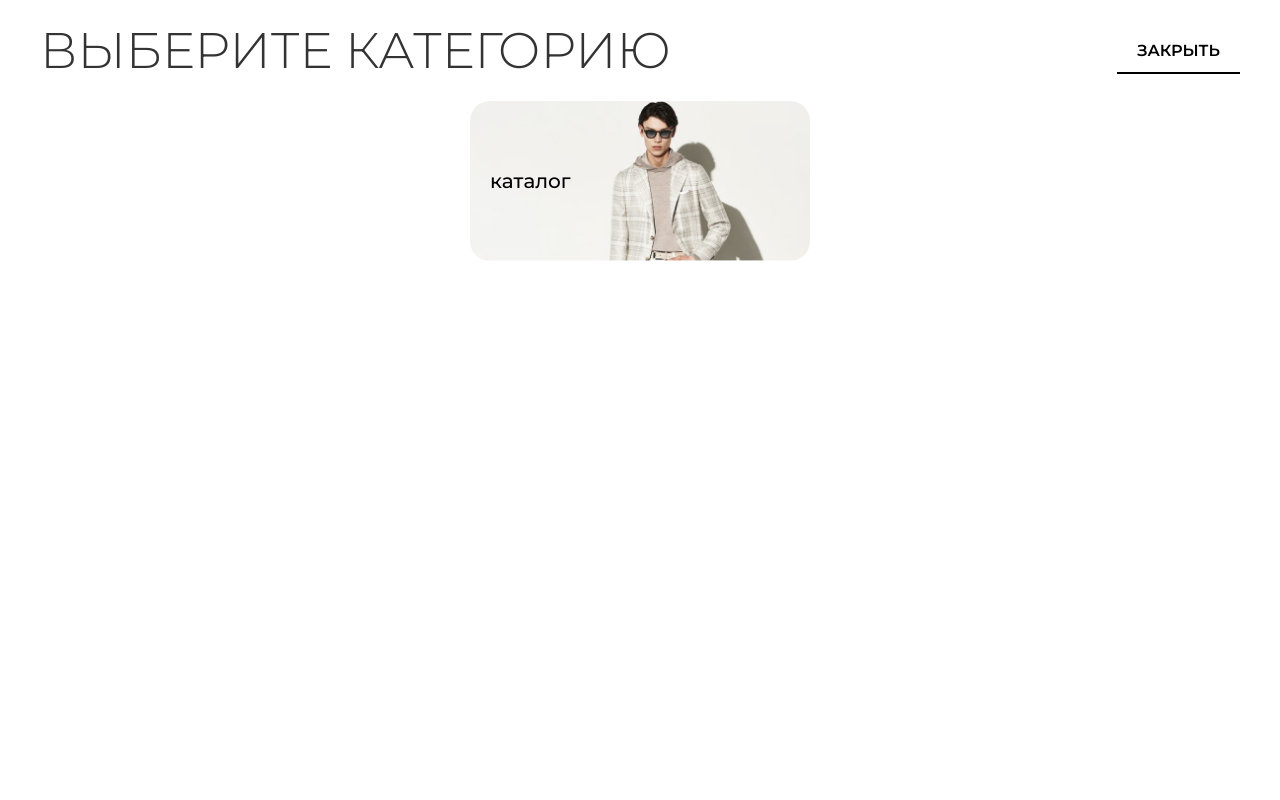
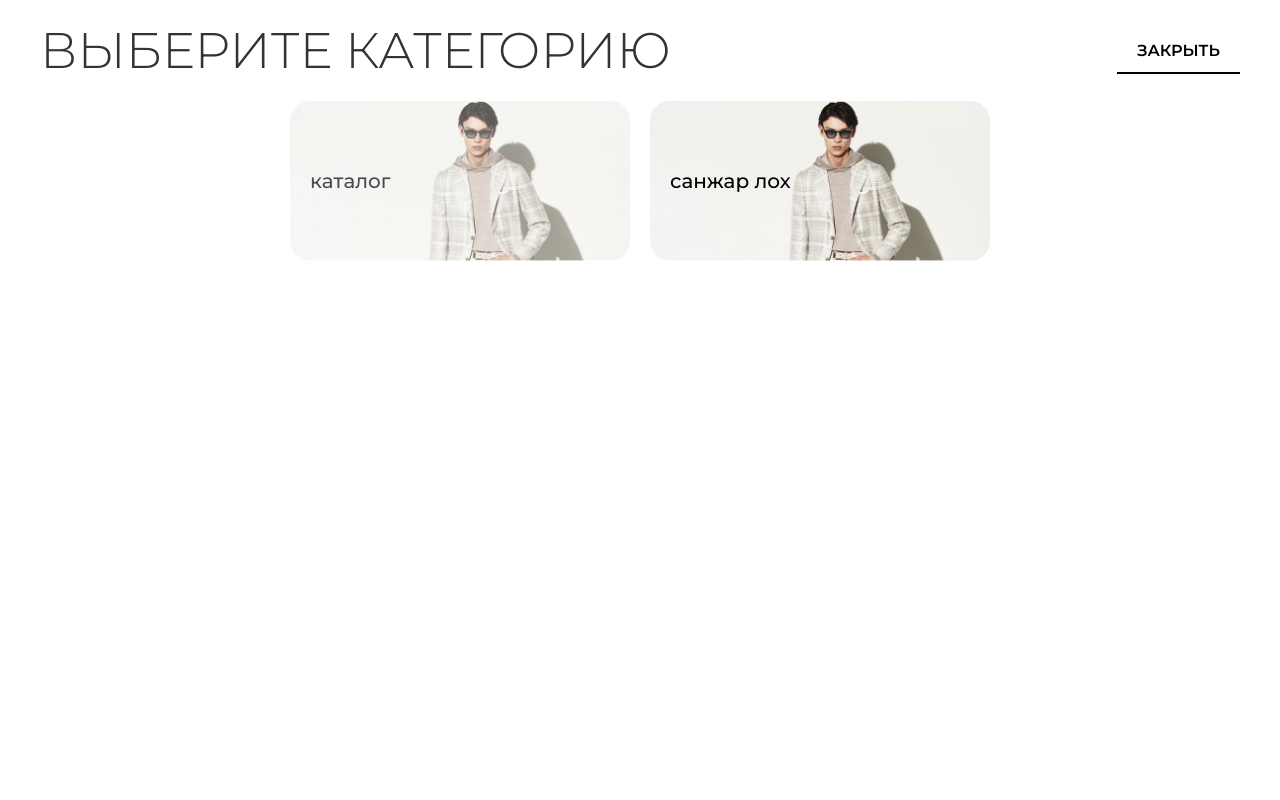
Before and after one commit to slumpthug/next-project, a Next.js app: page /catalog in a window 1280 px wide. Both pictures are taken after a click on the button 74 px from the left and 43 px from the top of the page. Shown: the top 800 px of the page. Built offline with nearby package versions, Linux system fonts and the light colour scheme.

Commit message:
fixed bugs

```diff
--- a/components/burger-modal/BurgerModal-style.module.css
+++ b/components/burger-modal/BurgerModal-style.module.css
@@ -91,6 +91,25 @@
     box-shadow: 0px 0px 10px 0px rgba(0, 0, 0, 0.6);
 }
 
+.burgerModal__card_active {
+    pointer-events: none;
+    padding: 15px 20px;
+    display: flex;
+    align-items: center;
+    width: 340px;
+    height: 160px;
+    font-weight: 500;
+    font-size: 20px;
+    color: #000000;
+    border-radius: 20px;
+    background: url(../../public/burger-modal/moda.jpg) no-repeat;
+    opacity: .7;
+    object-fit: cover;
+    background-size: cover;
+    background-position: center;
+    transition: all .3s;
+}
+
 .close {
     display: none;
 }
--- a/components/burger-modal/BurgerModal.jsx
+++ b/components/burger-modal/BurgerModal.jsx
@@ -1,13 +1,22 @@
 import React from 'react';
+import Link from 'next/link';
 import css from './BurgerModal-style.module.css';
 import Image from 'next/image';
 import close from '../../public/delivery-modal/close.svg';
+import { useRouter } from 'next/router';
+
+const navigation = [
+    { id: 1, title: 'каталог', path: '/catalog'},
+    { id: 1, title: 'санжар лох', path: '/loh'}
+];
 
 const BurgerModal = ({ isOpen, onClose }) => {
 
     if (!isOpen) {
         return null; // Если модальное окно закрыто, возвращаем null, чтобы ничего не отображать
     }
+
+    const { pathname } = useRouter();
 
     return (
         <div className={css.burgerModal} onClick={() => onClose(false)}>
@@ -20,9 +29,13 @@ const BurgerModal = ({ isOpen, onClose }) => {
                     </button>
                 </div>
                 <div className={css.burgerModal__wrapper}>
-                    <a href='/catalog' className={css.burgerModal__card}>
-                        каталог
-                    </a>
+                    {navigation.map(item => {
+                        return(
+                            <Link href={item.path} className={pathname == item.path ? css.burgerModal__card_active : css.burgerModal__card}>
+                                {item.title}
+                            </Link>
+                        )
+                    })}
                 </div>
             </div>
         </div>
--- a/components/main-card/MainCard.jsx
+++ b/components/main-card/MainCard.jsx
@@ -1,17 +1,18 @@
 import React from 'react';
+import Link from 'next/link';
 import css from './MainCard-style.module.css';
 import Image from 'next/image';
 
 const MainCard = ({img, title, price, proprice}) => {
     return (
-        <a href='/product' className={css.main__card}>
+        <Link href='/product' className={css.main__card}>
             <Image className={css.img} src={img} alt="bag" />
             <h5>{title}</h5>
             <div>
                 <span>{proprice}</span>
                 <span>{price}</span>
             </div>
-        </a>
+        </Link>
     );
 };
 
```
